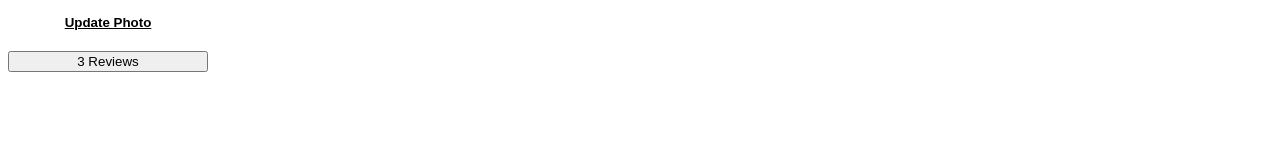
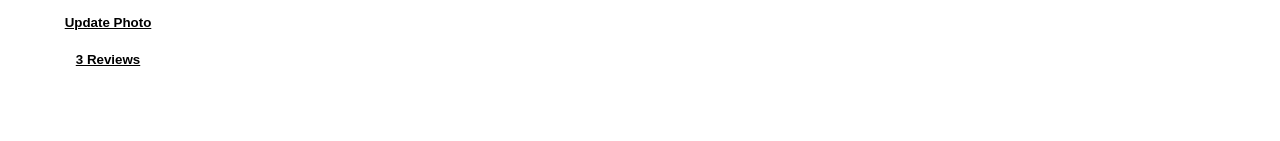
Before and after one commit to csesoc/trainee-1-2-23t2, a React (Vite) app in the folder frontend/: page /profile in a window 1280 px wide. Shown: the part 323-464 px from the top of the page. Built offline with nearby package versions, Linux system fonts and the light colour scheme.

Commit message:
Change the review button style

```diff
--- a/frontend/src/pages/ProfilePage.tsx
+++ b/frontend/src/pages/ProfilePage.tsx
@@ -85,6 +85,11 @@ const UpdatePhotoButton = styled('button')`
 
 const ReviewButton = styled('button')`
   margin-top: 20px;
+  background-color: white;
+  border: none;
+  cursor: pointer;
+  text-decoration: underline;
+  font-weight: bold;
 `;
 
 const FavoritesSection = styled('div')``;
@@ -230,10 +235,7 @@ const ProfilePage = () => {
             <div>Edit Profile</div>
           </EditProfileTextContainer>
           <div>Name</div>
-          <EditNameForm
-            value={editName}
-            onChange={onChangeEditName}
-          ></EditNameForm>
+          <EditNameForm value={editName} onChange={onChangeEditName}></EditNameForm>
           <div>Bio</div>
           <EditBioForm value={editBio} onChange={onChangeEditBio}></EditBioForm>
           <EditSaveButton onClick={saveEdit}>Save</EditSaveButton>
```
